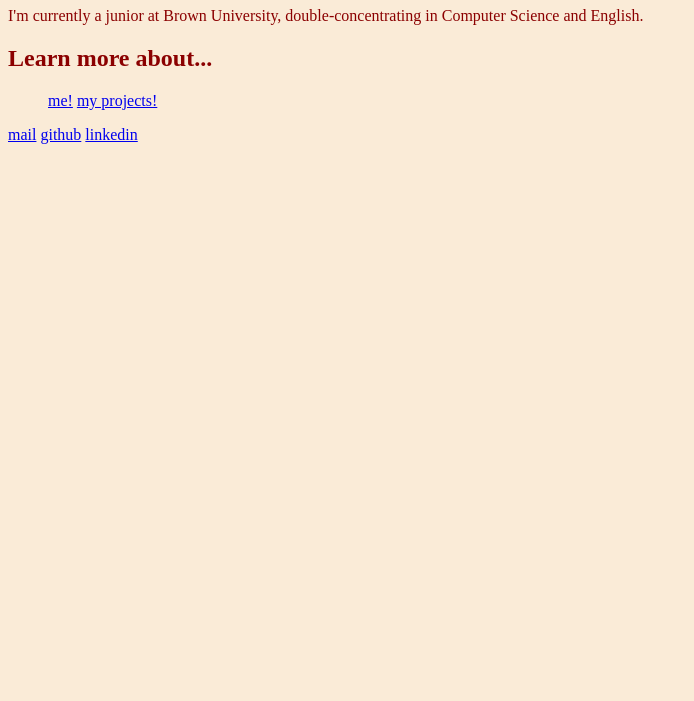
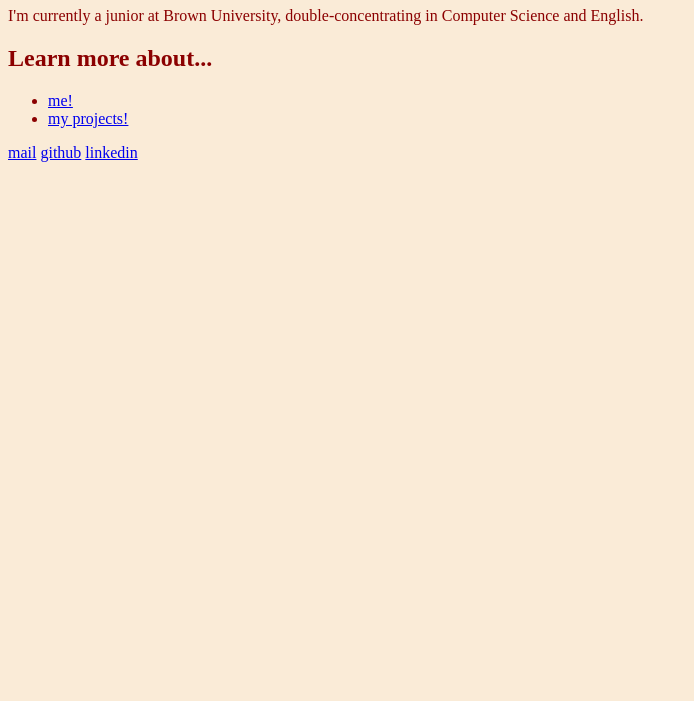
Before and after one commit to kimdahey/kimdahey.github.io, a plain HTML site: page index.html in a window 1280 px wide. Shown: the part 99-800 px from the top of the page, without its empty margins (0-694 px from the left). Drawn offline with Linux system fonts and the light colour scheme.

Commit message:
formatting

```diff
--- a/index.html
+++ b/index.html
@@ -19,8 +19,8 @@
       <p>I'm currently a junior at Brown University, double-concentrating in Computer Science and English.</p>
       <h2>Learn more about...</h2>
         <ul>
-          <a href="about.html">me!</a>
-          <a href="projects.html">my projects!</a>
+          <li><a href="about.html">me!</a></li>
+          <li><a href="projects.html">my projects!</a></li>
         </ul>
   </div>
 
```
Also changed, not shown: projects.html (+1 -2 lines).
